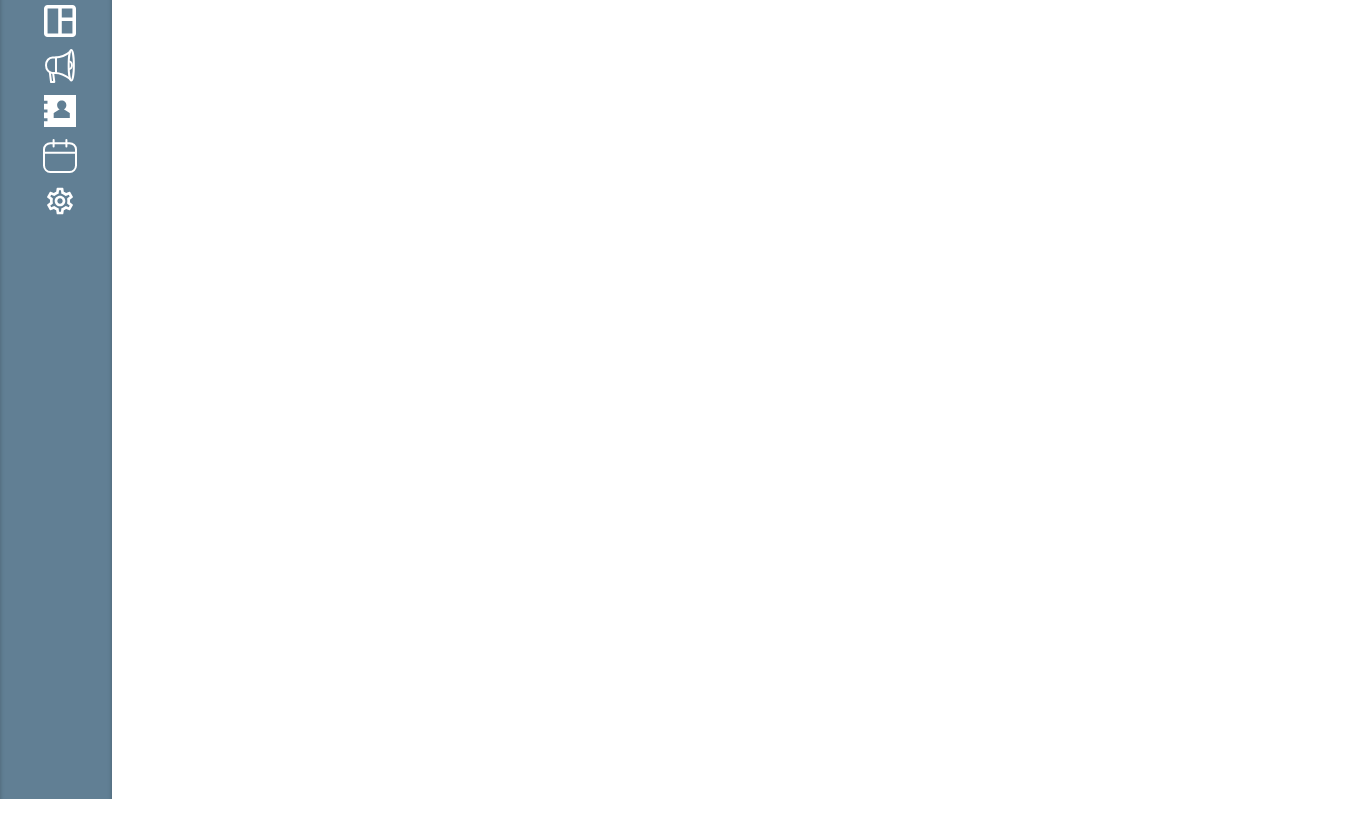
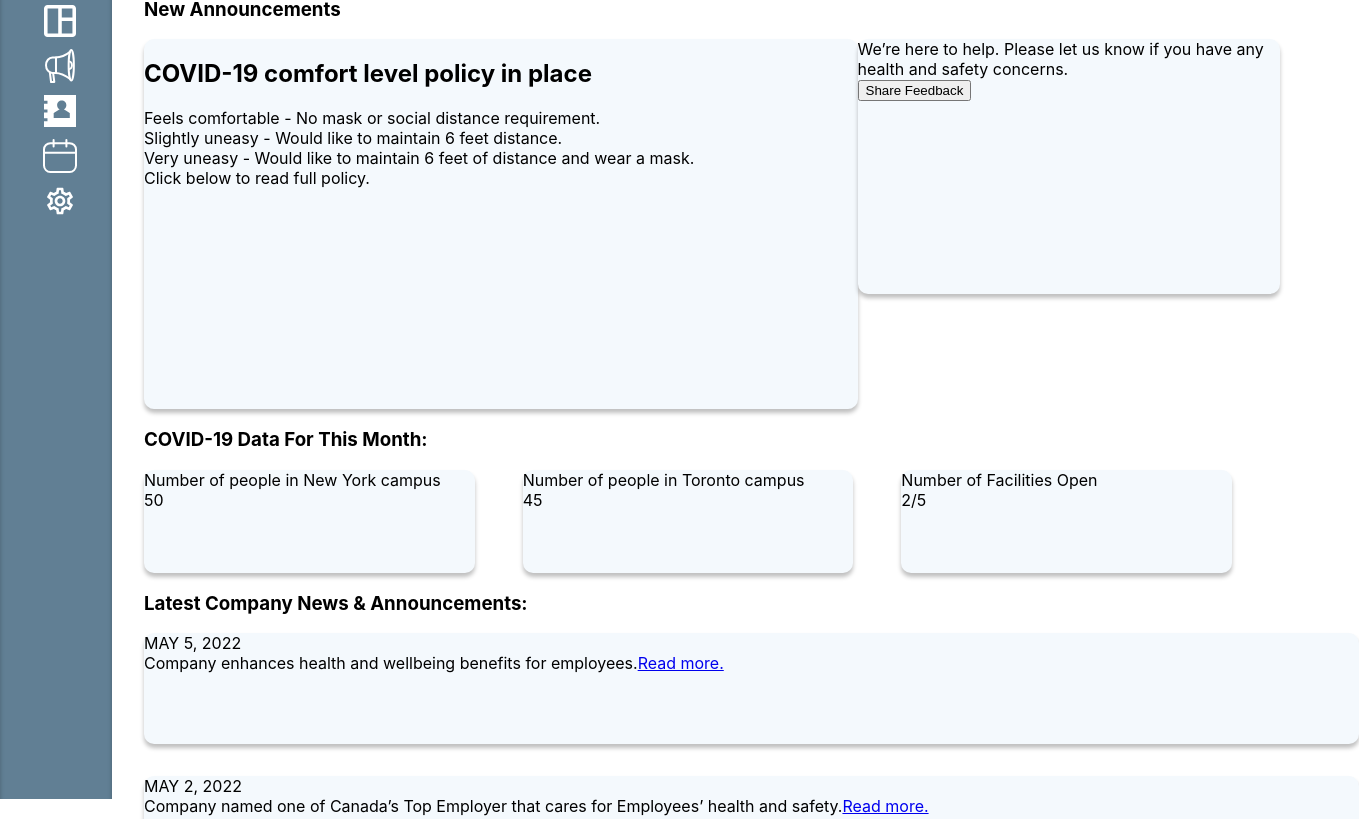
Before and after one commit to sayemfarhad001/justhink-client, a React (Create React App) app: page /announcements in a window 1280 px wide. Shown: the part 101-920 px from the top of the page, 1359 px wide, since content can reach past the window. Before the commit the page ends 800 px from the top, so only its background shows below. Built offline with nearby package versions, Linux system fonts and the light colour scheme; no server answers.

Commit message:
announcements page updated

```diff
--- a/src/components/Announcements/Announcements.js
+++ b/src/components/Announcements/Announcements.js
@@ -1,8 +1,84 @@
 import React from "react";
 import "./Announcements.scss";
+import { Link } from "react-router-dom";
 
 const Announcements = () => {
-  return <div className="announcements-main">dlkfmdlkmfmdfkdmfm</div>;
+  return (
+    <div className="announcements-main">
+      <h3 className="announcements-main__title">New Announcements</h3>
+      <div className="announcements-main__wrapper">
+        <div className="announcements-main__comfort">
+          <h2 className="announcements-main__comfort__title">
+            COVID-19 comfort level policy in place
+          </h2>
+          <div className="announcements-main__comfort__levels">
+            <span></span>
+            <p>Feels comfortable - No mask or social distance requirement.</p>
+            <span></span>
+            <p>Slightly uneasy - Would like to maintain 6 feet distance.</p>
+            <span></span>
+            <p>
+              Very uneasy - Would like to maintain 6 feet of distance and wear a
+              mask.
+            </p>
+            <p>Click below to read full policy. </p>
+          </div>
+        </div>
+        <div className="feedback-wrapper">
+          <p>
+            We’re here to help. Please let us know if you have any health and
+            safety concerns.
+          </p>
+          <button type="button">Share Feedback</button>
+        </div>
+      </div>
+      <div className="monthly-data">
+        <h3 className="monthly-data__title">COVID-19 Data For This Month:</h3>
+        <div className="monthly-data__numbers">
+          <div className="monthly-data__numbers__wrapper">
+            <p>Number of people in New York campus </p>
+            <p>50</p>
+          </div>
+          <div className="monthly-data__numbers__wrapper">
+            <p>Number of people in Toronto campus</p>
+            <p>45</p>
+          </div>
+          <div className="monthly-data__numbers__wrapper">
+            <p>Number of Facilities Open</p>
+            <p>2/5</p>
+          </div>
+        </div>
+      </div>
+      <div className="latest-announcements">
+        <h3 className="latest-announcements__title">
+          Latest Company News & Announcements:
+        </h3>
+        <div className="latest-announcements__wrapper">
+          <p>MAY 5, 2022</p>
+          <p>
+            Company enhances health and wellbeing benefits for employees.
+            <Link to="">Read more.</Link>
+          </p>
+        </div>
+        <div className="latest-announcements__wrapper">
+          <p>MAY 2, 2022</p>
+          <p>
+            Company named one of Canada’s Top Employer that cares for Employees’
+            health and safety.
+            <Link to="">Read more.</Link>
+          </p>
+        </div>
+        <div className="latest-announcements__wrapper">
+          <p>APRIL 20, 2022</p>
+          <p>
+            UPCOMING EVENT: On May 15, 2022 is going to be Company’s Employee
+            Appreciation Day.
+            <Link to="">Read more.</Link>
+          </p>
+        </div>
+      </div>
+    </div>
+  );
 };
 
 export default Announcements;
--- a/src/components/Announcements/Announcements.scss
+++ b/src/components/Announcements/Announcements.scss
@@ -1,12 +1,53 @@
 .announcements-main {
+  margin-left: 9rem;
+  font-family: -apple-system, BlinkMacSystemFont, "Segoe UI", Roboto, Oxygen,
+    Ubuntu, Cantarell, "Open Sans", "Helvetica Neue", sans-serif;
+  &__wrapper {
+    display: flex;
+  }
+}
+.announcements-main__comfort {
   display: flex;
   flex-direction: column;
-  font-family: -apple-system, BlinkMacSystemFont, "Segoe UI", Roboto, Oxygen,
-    Ubuntu, Cantarell, "Open Sans", "Helvetica Neue", sans-serif;
+  height: 370px;
+  width: 728px;
+  background-color: #f4f9fd;
+  box-shadow: 0px 4px 4px rgba(0, 0, 0, 0.25);
+  border-radius: 10px;
 }
-.announcements-main-item {
-  height: 200px;
-  width: 200px;
-  margin-left: 500px;
-  background-color: red;
+.announcements-main__wrapper {
+  display: flex;
+  justify-content: space-around;
 }
+.feedback-wrapper {
+  height: 255px;
+  width: 431px;
+
+  background: #f4f9fd;
+  box-shadow: 0px 4px 4px rgba(0, 0, 0, 0.25);
+  border-radius: 10px;
+}
+.monthly-data__numbers {
+  display: flex;
+  align-items: center;
+}
+.monthly-data__numbers__wrapper {
+  display: flex;
+  flex-direction: column;
+  margin-right: 3rem;
+  background-color: #f4f9fd;
+  width: 385px;
+  height: 103px;
+  box-shadow: 0px 4px 4px rgba(0, 0, 0, 0.25);
+  border-radius: 10px;
+}
+.latest-announcements {
+}
+.latest-announcements__wrapper {
+  margin-bottom: 2rem;
+  width: 1215px;
+  height: 111px;
+  background-color: #f4f9fd;
+  box-shadow: 0px 4px 4px rgba(0, 0, 0, 0.25);
+  border-radius: 10px;
+}
--- a/src/components/Dashboard/Dashboard.js
+++ b/src/components/Dashboard/Dashboard.js
@@ -1,21 +1,8 @@
 import React from "react";
-
 import "./Dashboard.scss";
-// import User from "../User/User";
-// import EmployeeList from "../EmployeeList/EmployeeList";
-// import { BrowserRouter, Route, Switch } from "react-router-dom";
 import task from "../../assets/images/13929.png";
 
 export default class Dashboard extends React.Component {
-  // getName() {
-  //   let person = prompt("Please enter your name");
-  //   if (person != null) {
-  //     document.getElementById("demo").innerHTML =
-  //     "Hello " + person + "! How are you today?";
-  //     let user = this.state.users.filter((employee)=> employee.name.toLowerCase() === person.toLowerCase())
-  //     this.setState({selectedUser: [user, ...this.state.selectedUser]})
-  //   }
-  // }
   render() {
     return (
       <main className="dashboard-main">
@@ -35,7 +22,7 @@ export default class Dashboard extends React.Component {
             </div>
           </div>
 
-          {/* <div className="dashboard-right">
+          <div className="dashboard-right">
             <div className="task-progression-wrapper">
               <div className="task-progression">
                 <div className="task-finished">
@@ -60,7 +47,9 @@ export default class Dashboard extends React.Component {
                 <p>Sketch</p>
               </div>
               <div className="booking-wrapper">
-    <h3 className="booking-wrapper__title">Next Booked On-site Date:</h3>
+                <h3 className="booking-wrapper__title">
+                  Next Booked On-site Date:
+                </h3>
                 <h3 className="booking-wrapper__title">MAY 10, 2022</h3>
                 <div className="booking-info-wrapper">
                   <div className="info-left">
@@ -82,7 +71,7 @@ export default class Dashboard extends React.Component {
                 </div>
               </div>
             </div>
-</div> */}
+          </div>
         </div>
       </main>
     );
```
Lines whose indentation alone changed are shown as unchanged.
